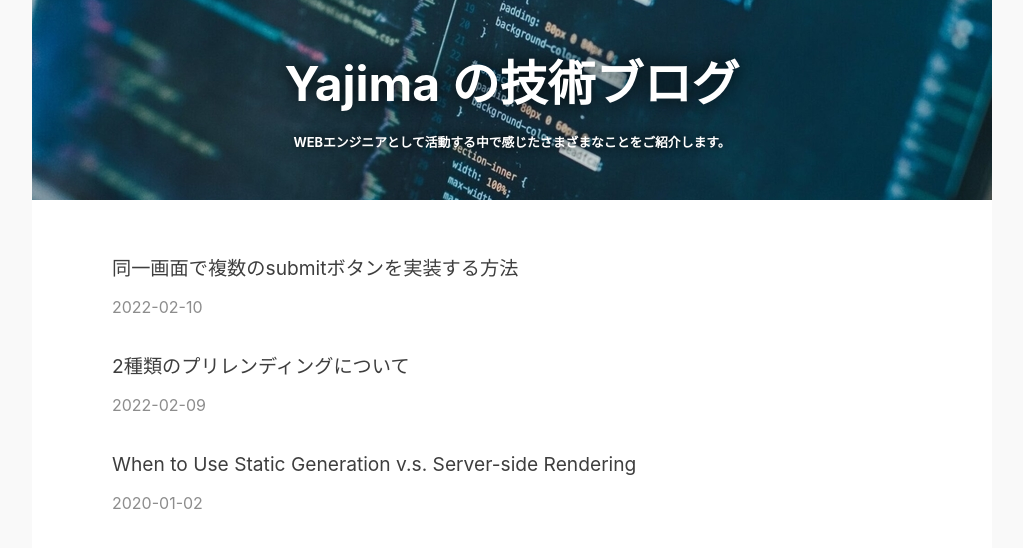
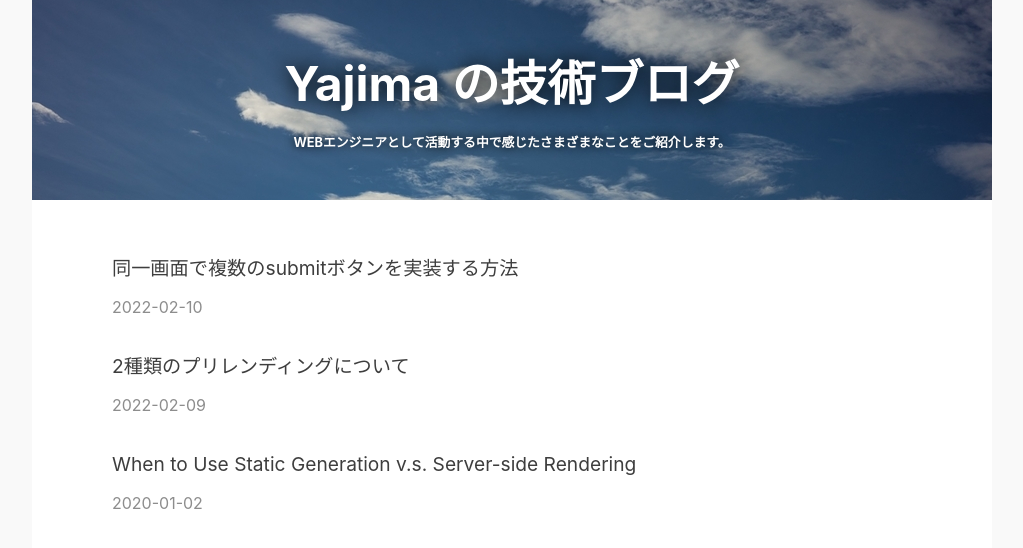
Before and after one commit to Tatsurou-Yajima/markdown-blog, a Next.js app: page / in a window 1280 px wide. Shown: the top 548 px of the page, without its empty margins (128-1151 px from the left). Built offline with nearby package versions, Linux system fonts and the light colour scheme.

Commit message:
:+1: 不要な記述を削除　画像を追加

```diff
--- a/components/layout.tsx
+++ b/components/layout.tsx
@@ -1,12 +1,10 @@
 import Head from 'next/head';
-import Image from 'next/image';
+import Link from 'next/link';
 import Script from 'next/script'
 
 import styles from '../styles//layout.module.css';
 import utilStyles from '../styles/utils.module.css';
-import Link from 'next/link';
 
-const name = 'T.Yajima';
 export const siteTitle = 'Yajima の技術ブログ'
 export const description = 'サーバーサイドエンジニアの技術ブログです。バグ解消法や最近学んだことなどを発信していきます。'
 export const defaultImagePath = 'https://yajima-tech-blog.vercel.app/_next/static/media/top-image.jpg'
--- a/styles/utils.module.css
+++ b/styles/utils.module.css
@@ -55,7 +55,7 @@
     width: 100%;
     max-width: 960px;
     height: 200px;
-    background-image: url('../public/images/20221216085448.jpg');
+    background-image: url('../public/images/top-image.jpg');
     background-position: center -21px;
     background-repeat: no-repeat;
     position: relative;
```
